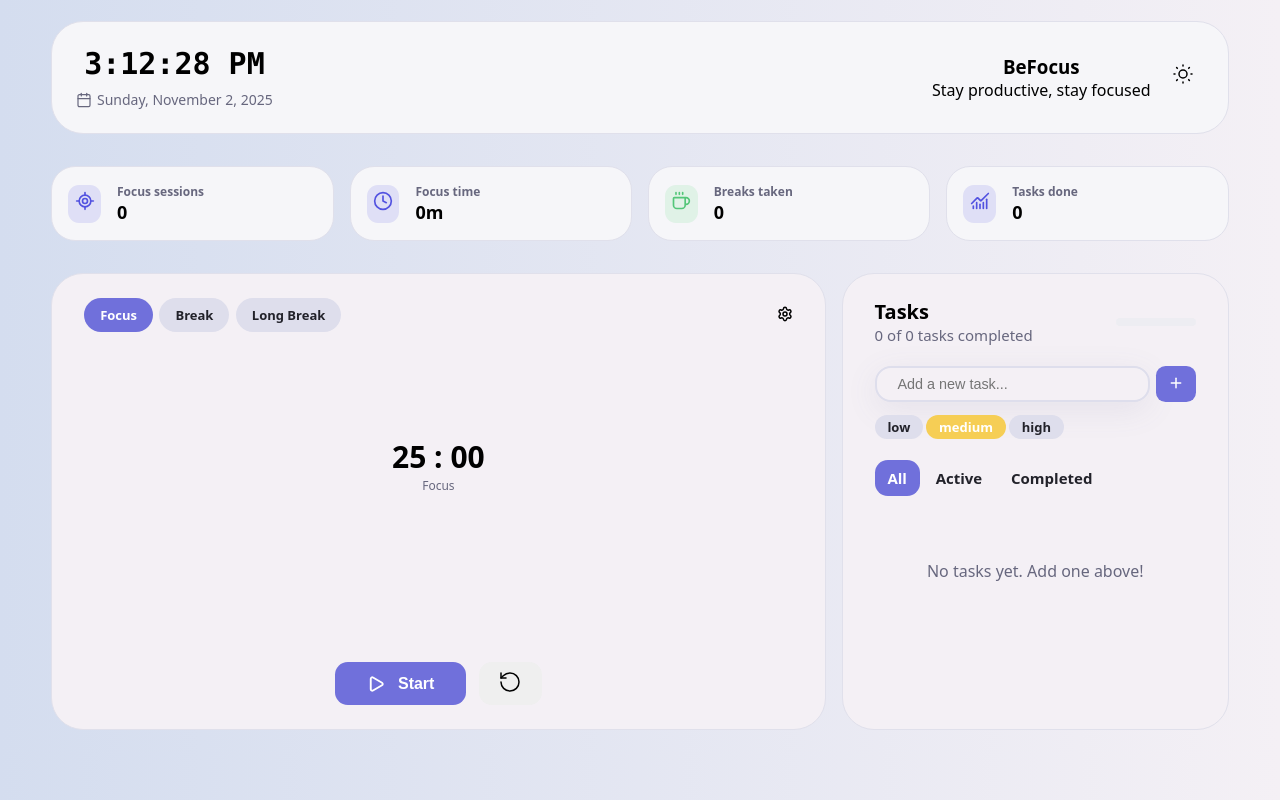
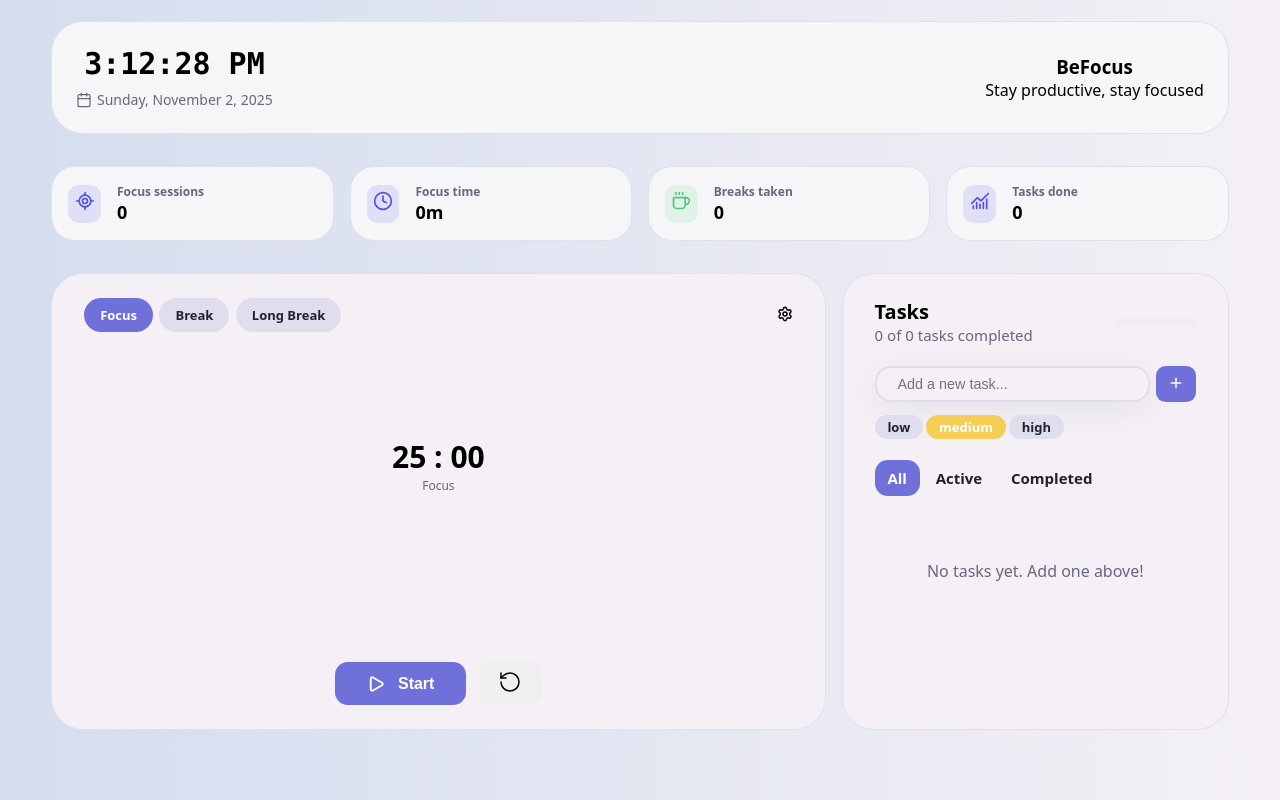
Before and after one commit to geo-777/befocus-pomodoro-web-app, a React (Vite) app: page / in a window 1280 px wide. Built offline with nearby package versions, Linux system fonts and the light colour scheme.

Commit message:
light theme button removal update

```diff
--- a/src/App.css
+++ b/src/App.css
@@ -34,6 +34,7 @@
   --shadow-elevated: 0 12px 40px hsla(240, 15%, 30%, 0.15);
   --shadow-glow: 0 0 40px hsla(var(--primary), 0.3);
 }
+
 body {
   padding-inline: clamp(0.5rem, 4vw, 10rem);
   background-color: var(--main-bg);
--- a/src/App.jsx
+++ b/src/App.jsx
@@ -4,11 +4,11 @@ import Boxes from "./components/Boxes";
 import Main from "./components/Main";
 function App() {
   return (
-    <>
-      <Header> </Header>
+    <div>
+      <Header></Header>
       <Boxes></Boxes>
       <Main></Main>
-    </>
+    </div>
   );
 }
 
--- a/src/components/Header.jsx
+++ b/src/components/Header.jsx
@@ -1,7 +1,7 @@
 import { Calendar, SunMedium } from "lucide-react";
 import { useState, useEffect } from "react";
 
-const Header = () => {
+const Header = ({ themeSetter, currTheme }) => {
   const [time, setTime] = useState(new Date());
 
   useEffect(() => {
@@ -34,9 +34,6 @@ const Header = () => {
           <h3>BeFocus</h3>
           <p>Stay productive, stay focused</p>
         </div>
-        <button className="theme-switcher">
-          <SunMedium strokeWidth={1.5} size={24} />
-        </button>
       </div>
     </nav>
   );
--- a/src/components/Main.jsx
+++ b/src/components/Main.jsx
@@ -9,8 +9,6 @@ const Main = () => {
     medium: "med-priority",
     high: "high-priority",
   };
-
-  //console.log(tasks);
 
   const [totalTasks, setTotalTasks] = useState(() => {
     let tasks = JSON.parse(localStorage.getItem("tasks")) || [];
@@ -35,7 +33,6 @@ const Main = () => {
   useEffect(() => {
     setCompletedTasks(0);
     let comptask = 0;
-    console.log("Updated totalTasks:", totalTasks);
     totalTasks.forEach((elm) => {
       if (elm[2] === true) {
         comptask++;
@@ -79,7 +76,6 @@ const Main = () => {
   useEffect(() => {
     localStorage.setItem("settings", JSON.stringify(defaultPomSettings));
   }, [defaultPomSettings]);
-  console.log("Initial pomoTimer:", defaultPomSettings[timerMode]);
 
   const [pomoTimer, setPomoTimer] = useState(defaultPomSettings[timerMode]);
 
@@ -270,7 +266,7 @@ const Main = () => {
               </>
             ) : (
               totalTasks.map((elem, i) => {
-                //console.log(filter.toLowerCase() == "active");
+                // log(filter.toLowerCase() == "active");
                 if (filter.toLowerCase() == "active") {
                   if (elem[2] === false) {
                     return (
```
